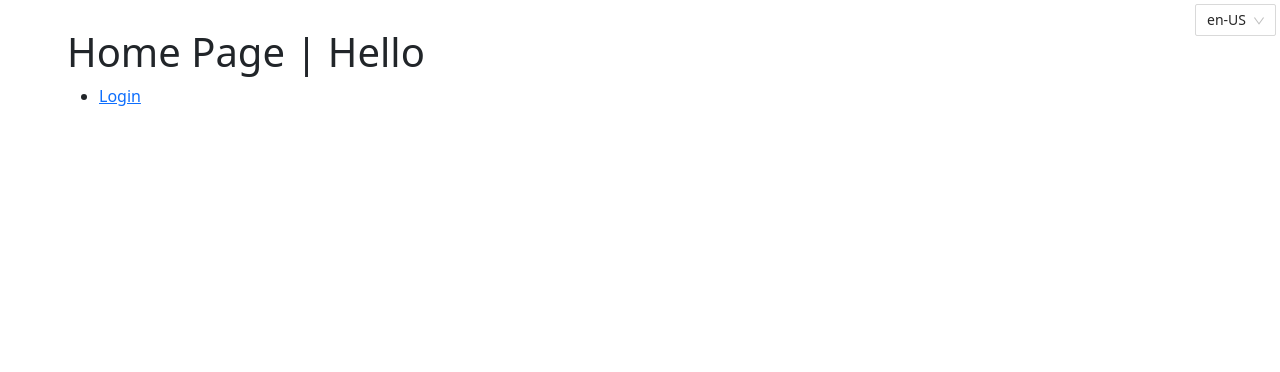
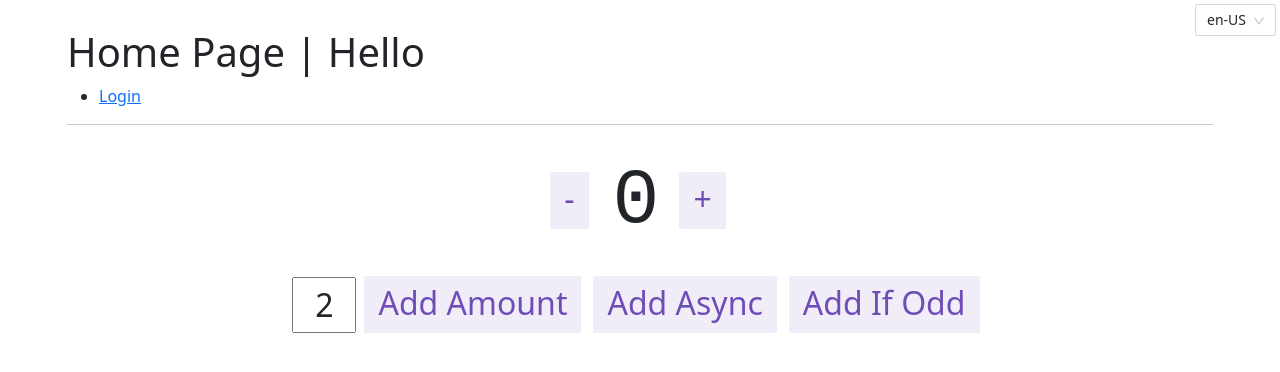
Before and after one commit to vietsaclo/FE-ReactJS-Base--typescript, a React (Create React App) app: page / in a window 1280 px wide. Shown: the top 372 px of the page. Built offline with nearby package versions, Linux system fonts and the light colour scheme.

Commit message:
Add redux

```diff
--- a/package.json
+++ b/package.json
@@ -5,6 +5,7 @@
   "dependencies": {
     "@ant-design/icons": "^4.7.0",
     "@loadable/component": "^5.15.2",
+    "@reduxjs/toolkit": "^1.8.4",
     "@testing-library/jest-dom": "^5.14.1",
     "@testing-library/react": "^13.0.0",
     "@testing-library/user-event": "^13.2.1",
@@ -21,6 +22,7 @@
     "react": "^18.2.0",
     "react-dom": "^18.2.0",
     "react-i18next": "^11.18.3",
+    "react-redux": "^8.0.2",
     "react-router": "6.0.0-beta.0",
     "react-router-dom": "6.0.0-beta.0",
     "react-scripts": "5.0.1",
@@ -51,5 +53,6 @@
       "last 1 firefox version",
       "last 1 safari version"
     ]
-  }
+  },
+  "devDependencies": {}
 }
--- /dev/null
+++ b/src/app-store/hooks.ts
@@ -0,0 +1,6 @@
+import { TypedUseSelectorHook, useDispatch, useSelector } from 'react-redux';
+import type { RootState, AppDispatch } from './store';
+
+// Use throughout your app instead of plain `useDispatch` and `useSelector`
+export const useAppDispatch = () => useDispatch<AppDispatch>();
+export const useAppSelector: TypedUseSelectorHook<RootState> = useSelector;
--- /dev/null
+++ b/src/app-store/store.ts
@@ -0,0 +1,17 @@
+import { configureStore, ThunkAction, Action } from '@reduxjs/toolkit';
+import counterReducer from '../example-redux/counter/counterSlice';
+
+export const store = configureStore({
+  reducer: {
+    counter: counterReducer,
+  },
+});
+
+export type AppDispatch = typeof store.dispatch;
+export type RootState = ReturnType<typeof store.getState>;
+export type AppThunk<ReturnType = void> = ThunkAction<
+  ReturnType,
+  RootState,
+  unknown,
+  Action<string>
+>;
--- /dev/null
+++ b/src/example-redux/counter/Counter.module.css
@@ -0,0 +1,79 @@
+.row {
+  display: flex;
+  align-items: center;
+  justify-content: center;
+}
+
+.row > button {
+  margin-left: 4px;
+  margin-right: 8px;
+}
+
+.row:not(:last-child) {
+  margin-bottom: 16px;
+}
+
+.value {
+  font-size: 78px;
+  padding-left: 16px;
+  padding-right: 16px;
+  margin-top: 2px;
+  font-family: 'Courier New', Courier, monospace;
+}
+
+.button {
+  appearance: none;
+  background: none;
+  font-size: 32px;
+  padding-left: 12px;
+  padding-right: 12px;
+  outline: none;
+  border: 2px solid transparent;
+  color: rgb(112, 76, 182);
+  padding-bottom: 4px;
+  cursor: pointer;
+  background-color: rgba(112, 76, 182, 0.1);
+  border-radius: 2px;
+  transition: all 0.15s;
+}
+
+.textbox {
+  font-size: 32px;
+  padding: 2px;
+  width: 64px;
+  text-align: center;
+  margin-right: 4px;
+}
+
+.button:hover,
+.button:focus {
+  border: 2px solid rgba(112, 76, 182, 0.4);
+}
+
+.button:active {
+  background-color: rgba(112, 76, 182, 0.2);
+}
+
+.asyncButton {
+  composes: button;
+  position: relative;
+}
+
+.asyncButton:after {
+  content: '';
+  background-color: rgba(112, 76, 182, 0.15);
+  display: block;
+  position: absolute;
+  width: 100%;
+  height: 100%;
+  left: 0;
+  top: 0;
+  opacity: 0;
+  transition: width 1s linear, opacity 0.5s ease 1s;
+}
+
+.asyncButton:active:after {
+  width: 0%;
+  opacity: 1;
+  transition: 0s;
+}
--- /dev/null
+++ b/src/example-redux/counter/Counter.tsx
@@ -0,0 +1,68 @@
+import React, { useState } from 'react';
+
+import { useAppSelector, useAppDispatch } from '../../app-store/hooks';
+import {
+  decrement,
+  increment,
+  incrementByAmount,
+  incrementAsync,
+  incrementIfOdd,
+  selectCount,
+} from './counterSlice';
+import styles from './Counter.module.css';
+
+export function Counter() {
+  const count = useAppSelector(selectCount);
+  const dispatch = useAppDispatch();
+  const [incrementAmount, setIncrementAmount] = useState('2');
+
+  const incrementValue = Number(incrementAmount) || 0;
+
+  return (
+    <div>
+      <div className={styles.row}>
+        <button
+          className={styles.button}
+          aria-label="Decrement value"
+          onClick={() => dispatch(decrement())}
+        >
+          -
+        </button>
+        <span className={styles.value}>{count}</span>
+        <button
+          className={styles.button}
+          aria-label="Increment value"
+          onClick={() => dispatch(increment())}
+        >
+          +
+        </button>
+      </div>
+      <div className={styles.row}>
+        <input
+          className={styles.textbox}
+          aria-label="Set increment amount"
+          value={incrementAmount}
+          onChange={(e) => setIncrementAmount(e.target.value)}
+        />
+        <button
+          className={styles.button}
+          onClick={() => dispatch(incrementByAmount(incrementValue))}
+        >
+          Add Amount
+        </button>
+        <button
+          className={styles.asyncButton}
+          onClick={() => dispatch(incrementAsync(incrementValue))}
+        >
+          Add Async
+        </button>
+        <button
+          className={styles.button}
+          onClick={() => dispatch(incrementIfOdd(incrementValue))}
+        >
+          Add If Odd
+        </button>
+      </div>
+    </div>
+  );
+}
--- /dev/null
+++ b/src/example-redux/counter/counterAPI.ts
@@ -0,0 +1,6 @@
+// A mock function to mimic making an async request for data
+export function fetchCount(amount = 1) {
+  return new Promise<{ data: number }>((resolve) =>
+    setTimeout(() => resolve({ data: amount }), 500)
+  );
+}
--- /dev/null
+++ b/src/example-redux/counter/counterSlice.ts
@@ -0,0 +1,84 @@
+import { createAsyncThunk, createSlice, PayloadAction } from '@reduxjs/toolkit';
+import { RootState, AppThunk } from '../../app-store/store';
+import { fetchCount } from './counterAPI';
+
+export interface CounterState {
+  value: number;
+  status: 'idle' | 'loading' | 'failed';
+}
+
+const initialState: CounterState = {
+  value: 0,
+  status: 'idle',
+};
+
+// The function below is called a thunk and allows us to perform async logic. It
+// can be dispatched like a regular action: `dispatch(incrementAsync(10))`. This
+// will call the thunk with the `dispatch` function as the first argument. Async
+// code can then be executed and other actions can be dispatched. Thunks are
+// typically used to make async requests.
+export const incrementAsync = createAsyncThunk(
+  'counter/fetchCount',
+  async (amount: number) => {
+    const response = await fetchCount(amount);
+    // The value we return becomes the `fulfilled` action payload
+    return response.data;
+  }
+);
+
+export const counterSlice = createSlice({
+  name: 'counter',
+  initialState,
+  // The `reducers` field lets us define reducers and generate associated actions
+  reducers: {
+    increment: (state) => {
+      // Redux Toolkit allows us to write "mutating" logic in reducers. It
+      // doesn't actually mutate the state because it uses the Immer library,
+      // which detects changes to a "draft state" and produces a brand new
+      // immutable state based off those changes
+      state.value += 1;
+    },
+    decrement: (state) => {
+      state.value -= 1;
+    },
+    // Use the PayloadAction type to declare the contents of `action.payload`
+    incrementByAmount: (state, action: PayloadAction<number>) => {
+      state.value += action.payload;
+    },
+  },
+  // The `extraReducers` field lets the slice handle actions defined elsewhere,
+  // including actions generated by createAsyncThunk or in other slices.
+  extraReducers: (builder) => {
+    builder
+      .addCase(incrementAsync.pending, (state) => {
+        state.status = 'loading';
+      })
+      .addCase(incrementAsync.fulfilled, (state, action) => {
+        state.status = 'idle';
+        state.value += action.payload;
+      })
+      .addCase(incrementAsync.rejected, (state) => {
+        state.status = 'failed';
+      });
+  },
+});
+
+export const { increment, decrement, incrementByAmount } = counterSlice.actions;
+
+// The function below is called a selector and allows us to select a value from
+// the state. Selectors can also be defined inline where they're used instead of
+// in the slice file. For example: `useSelector((state: RootState) => state.counter.value)`
+export const selectCount = (state: RootState) => state.counter.value;
+
+// We can also write thunks by hand, which may contain both sync and async logic.
+// Here's an example of conditionally dispatching actions based on current state.
+export const incrementIfOdd =
+  (amount: number): AppThunk =>
+  (dispatch, getState) => {
+    const currentValue = selectCount(getState());
+    if (currentValue % 2 === 1) {
+      dispatch(incrementByAmount(amount));
+    }
+  };
+
+export default counterSlice.reducer;
--- a/src/home-page/HomePage.tsx
+++ b/src/home-page/HomePage.tsx
@@ -1,18 +1,21 @@
 import React from 'react';
 import { Link } from 'react-router-dom';
 import { useTranslation } from "react-i18next";
+import { Counter } from '../example-redux/counter/Counter';
 
 const HomePage: React.FC = () => {
   const { t } = useTranslation();
 
   return (
     <div className='container'>
-      <h1>Home Page | { t('hello') }</h1>
+      <h1>Home Page | {t('hello')}</h1>
       <ul>
         <li>
           <Link to='/login'>Login</Link>
         </li>
       </ul>
+      <hr />
+      <Counter />
     </div>
   );
 };
--- a/src/index.tsx
+++ b/src/index.tsx
@@ -3,13 +3,17 @@ import './index.css';
 import App from './App';
 import reportWebVitals from './reportWebVitals';
 import { BrowserRouter } from 'react-router-dom';
+import { Provider } from 'react-redux';
+import { store } from './app-store/store';
 
 const root = ReactDOM.createRoot(
   document.getElementById('root') as HTMLElement
 );
 root.render(
   <BrowserRouter>
-    <App />
+    <Provider store={store}>
+      <App />
+    </Provider>
   </BrowserRouter>
 );
 
```
Also changed, not shown: 2 other files (tests, documents, lock files or other folders).
